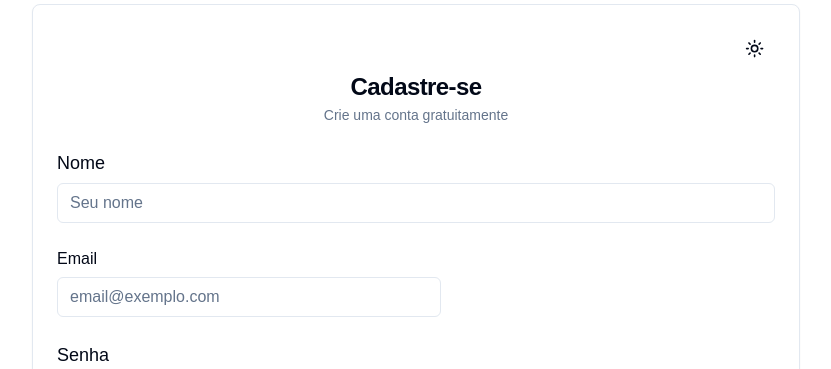
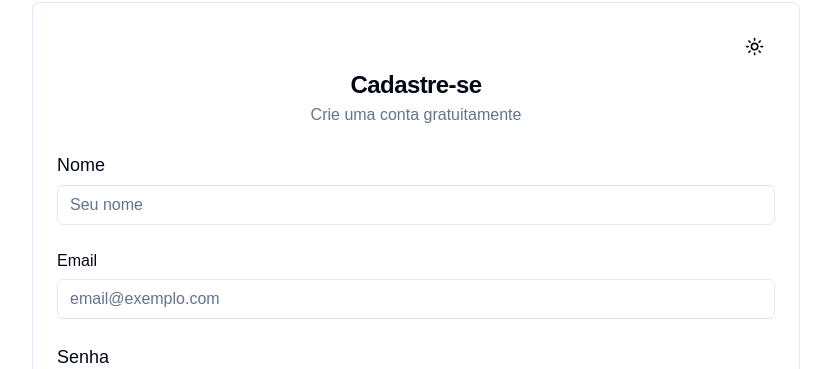
Before and after one commit to vctrr1/wedding-list-nextjs, a Next.js app: page /register in a window 1280 px wide. Shown: the part 124-493 px from the top of the page, without its empty margins (224-1055 px from the left). Built offline with nearby package versions, Linux system fonts and the light colour scheme; no server answers; a web font is replaced by a local one.

Commit message:
fix: update style register page

```diff
--- a/app/register/page.tsx
+++ b/app/register/page.tsx
@@ -15,7 +15,7 @@ export default function Register(){
                 <CardTitle className="flex items-center justify-center gap-2">
                   Cadastre-se
                 </CardTitle>
-                <CardDescription className="flex items-center justify-center">Crie uma conta gratuitamente</CardDescription>
+                <CardDescription className="flex items-center justify-center text-base">Crie uma conta gratuitamente</CardDescription>
             </CardHeader>
                 <CardContent>
                   <form action={register} className="text-left">
@@ -30,7 +30,7 @@ export default function Register(){
                           placeholder="Seu nome"
                         />
                       </div>
-                      <div className="grid w-full max-w-sm items-center gap-1.5">
+                      <div className="grid w-full items-center gap-1.5">
                         <Label htmlFor="email" className="text-base">Email</Label>
                         <Input
                             className="text-base"
```
